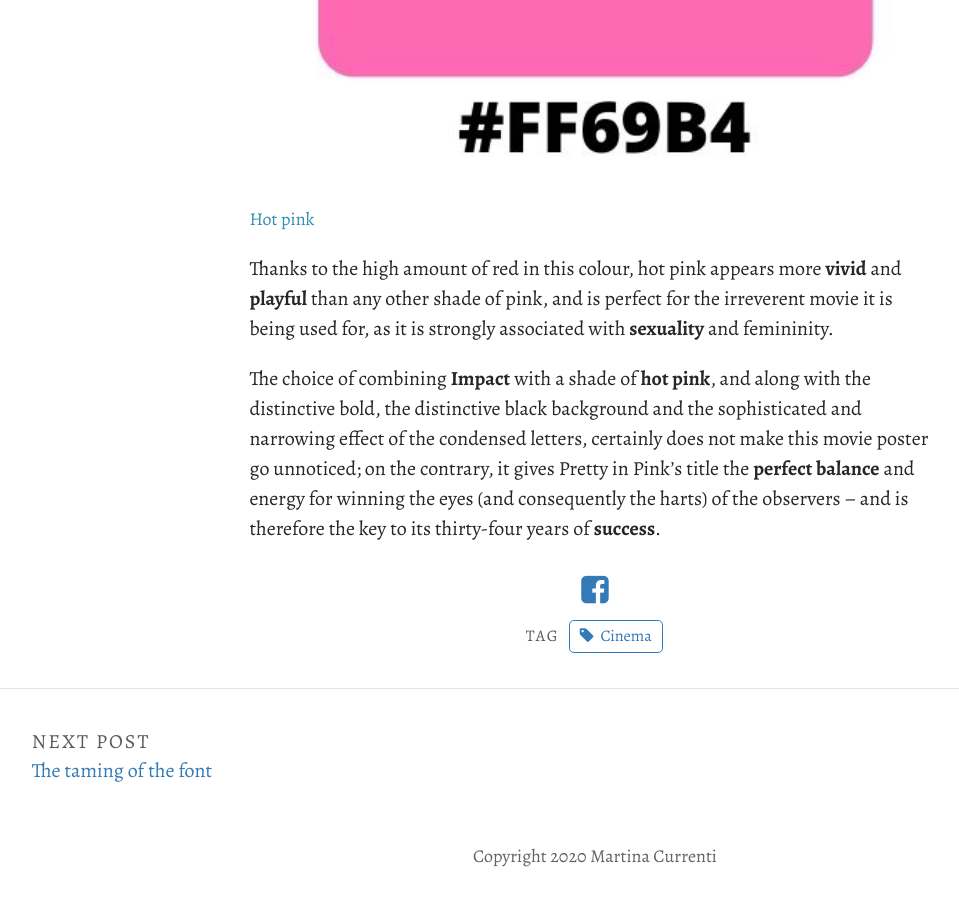
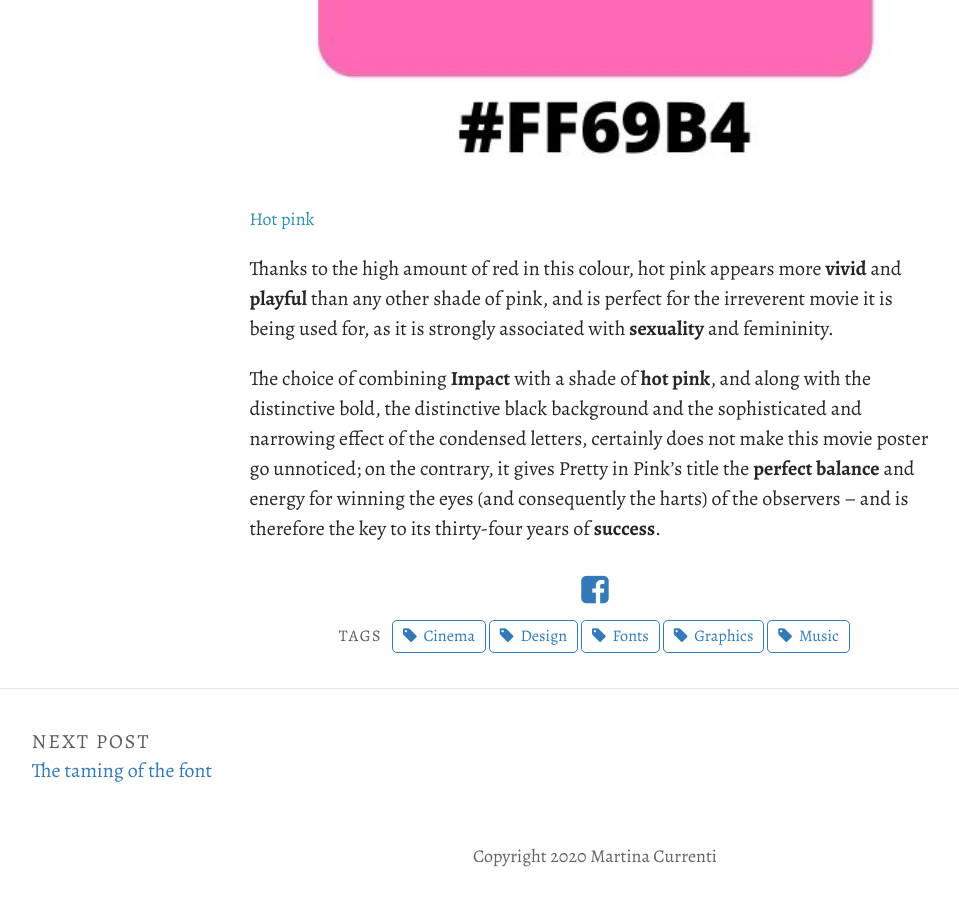
Before and after one commit to martinacurrenti/prettyinfont, a Jekyll site: the page built from _posts/2019-07-20-here-is-my-new-post-for-trial.md, in a window 1280 px wide and 900 px high, scrolled down 4092 px. Shown: the whole window, without its empty margins (45-1004 px from the left). Built offline with Jekyll 4.4.1, drawn with Linux system fonts in a browser that asks for light colours; some web fonts are replaced.

Commit message:
Update Post “2019-07-20-here-is-my-new-post-for-trial”

```diff
--- a/_posts/2019-07-20-here-is-my-new-post-for-trial.md
+++ b/_posts/2019-07-20-here-is-my-new-post-for-trial.md
@@ -7,6 +7,10 @@ caption: Pretty in Pink (1986), directed by H. Deutch
 comments: true
 tags:
   - Cinema
+  - Design
+  - Fonts
+  - Graphics
+  - Music
 ---
 Thirty-four years after its release, **Pretty in Pink** is listed as one of the greatest teen romantic comedies of all times. Everything about it – the plot, the costumes, the soundtrack and so on – still has a great influence on today’s cinema. But what made it this utterly iconic? What element made sure that Pretty in Pink could distinguish itself from the other movies when it first came out? The answer is pretty simple: it was the movie poster, of course – and the **title**.
 
```
